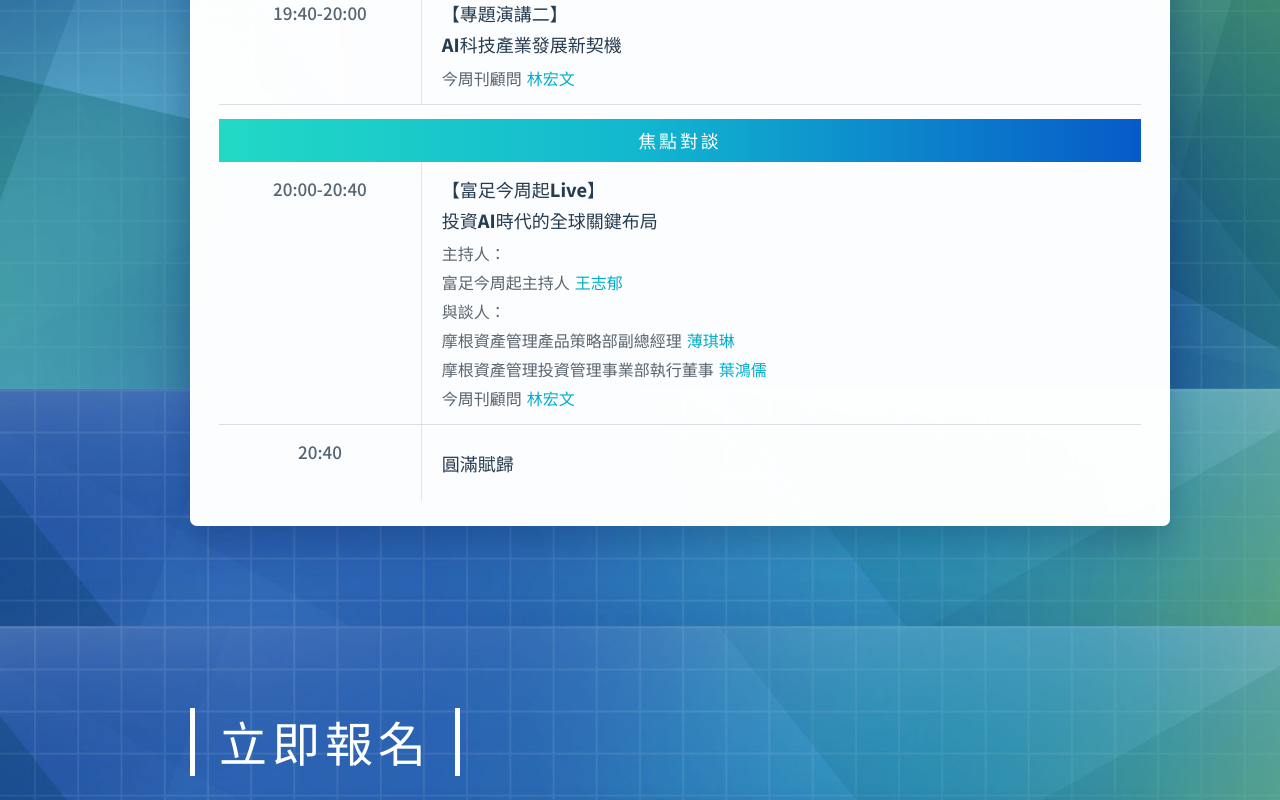
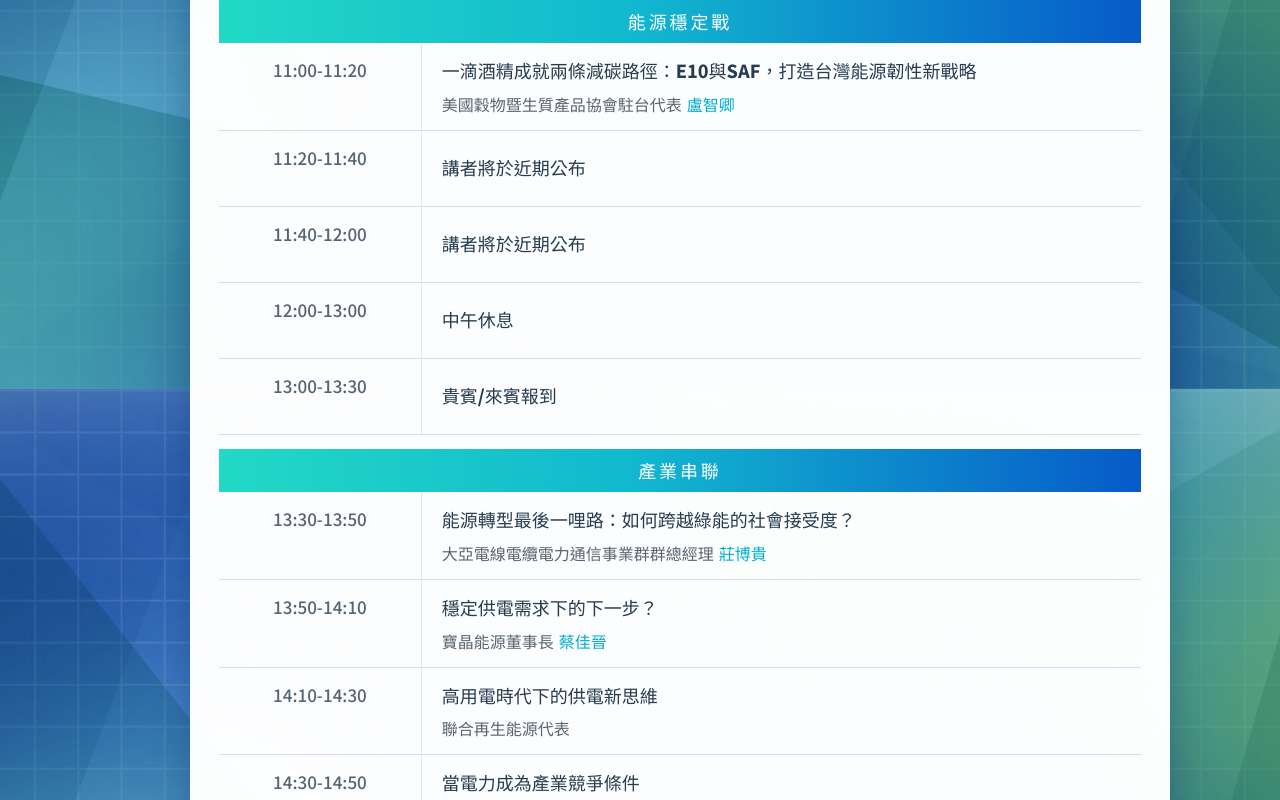
Before and after one commit to jackietsairock/NEWNERGYFOURM, a Vue app: page / in a window 1280 px wide. Shown: the part 4340-5140 px from the top of the page. Built offline with nearby package versions, Linux system fonts and the light colour scheme.

Commit message:
調整議程時間及講者資訊，更新介紹區域樣式以適應不同螢幕尺寸

```diff
--- a/src/assets/json/info.json
+++ b/src/assets/json/info.json
@@ -140,48 +140,134 @@
           ]
         },
         {
-          "time": "19:40-20:00",
-          "topic": "【專題演講二】<br>AI科技產業發展新契機",
+          "time": "11:00-11:20",
+          "section": "能源穩定戰",
+          "topic": "一滴酒精成就兩條減碳路徑：E10與SAF，打造台灣能源韌性新戰略",
           "speaker": [
             {
-              "speakerTitle": "今周刊顧問",
-              "speakerName": "林宏文"
+              "speakerTitle": "美國穀物暨生質產品協會駐台代表",
+              "speakerName": "盧智卿"
             }
           ]
         },
         {
-          "time": "20:00-20:40",
-          "section": "焦點對談",
-          "topic": "【富足今周起Live】<br>投資AI時代的全球關鍵布局",
+          "time": "11:20-11:40",
+          "topic": "講者將於近期公布",
+          "speaker": [
+            {}
+          ]
+        },
+        {
+          "time": "11:40-12:00",
+          "topic": "講者將於近期公布",
+          "speaker": [
+            {}
+          ]
+        },
+        {
+          "time": "12:00-13:00",
+          "topic": "中午休息",
+          "speaker": [
+            {}
+          ]
+        },
+        {
+          "time": "13:00-13:30",
+          "topic": "貴賓/來賓報到",
+          "speaker": [
+            {}
+          ]
+        },
+        {
+          "time": "13:30-13:50",
+          "section": "產業串聯",
+          "topic": "能源轉型最後一哩路：如何跨越綠能的社會接受度？",
           "speaker": [
             {
-              "speakerTitle": "主持人："
-            },
-            {
-              "speakerTitle": "富足今周起主持人",
-              "speakerName": "王志郁"
-            },
-            {},
-            {
-              "speakerTitle": "與談人："
-            },
-            {
-              "speakerTitle": "摩根資產管理產品策略部副總經理",
-              "speakerName": "薄琪琳"
-            },
-            {
-              "speakerTitle": "摩根資產管理投資管理事業部執行董事",
-              "speakerName": "葉鴻儒"
-            },
-            {
-              "speakerTitle": "今周刊顧問",
-              "speakerName": "林宏文"
+              "speakerTitle": "大亞電線電纜電力通信事業群群總經理",
+              "speakerName": "莊博貴"
             }
           ]
         },
         {
-          "time": "20:40",
-          "topic": "圓滿賦歸",
+          "time": "13:50-14:10",
+          "topic": "穩定供電需求下的下一步？",
+          "speaker": [
+            {
+              "speakerTitle": "寶晶能源董事長",
+              "speakerName": "蔡佳晉"
+            }
+          ]
+        },
+        {
+          "time": "14:10-14:30",
+          "topic": "高用電時代下的供電新思維",
+          "speaker": [
+            {
+              "speakerTitle": "聯合再生能源代表"
+            }
+          ]
+        },
+        {
+          "time": "14:30-14:50",
+          "topic": "當電力成為產業競爭條件",
+          "speaker": [
+            {
+              "speakerTitle": "泓荃科技執行長",
+              "speakerName": "李慧平"
+            }
+          ]
+        },
+        {
+          "time": "14:50-15:30",
+          "topic": "跨界對談",
+          "speaker": [
+            {
+              "speakerTitle": "主持人：今周刊研發長",
+              "speakerName": "王之杰"
+            },
+            {
+              "speakerTitle": "與談人：上述講者"
+            }
+          ]
+        },
+        {
+          "time": "15:30-15:45",
+          "topic": "中場休息",
+          "speaker": [
+            {}
+          ]
+        },
+        {
+          "time": "15:45-16:05",
+          "topic": "企業如何取得穩定電力（題目待定）",
+          "speaker": [
+            {
+              "speakerTitle": "安侯永續發展顧問公司董事兼執行副總",
+              "speakerName": "林泉興"
+            }
+          ]
+        },
+        {
+          "time": "16:05-16:25",
+          "topic": "算力世界，電力隨行：AI時代電力市場的變革與商機",
+          "speaker": [
+            {
+              "speakerTitle": "星星電力總經理",
+              "speakerName": "關婷怡"
+            }
+          ]
+        },
+        {
+          "time": "16:25-16:30",
+          "topic": "講者將於近期公布",
+          "speaker": [
+            {}
+          ]
+        },
+        {
+          "time": "16:30",
+          "topic": "圓滿結束",
           "speaker": [
             {}
           ]
--- a/src/components/Intro.vue
+++ b/src/components/Intro.vue
@@ -90,9 +90,9 @@
     }
 
     @media screen and (max-width: 1200px) {
-        .intro_text__body :deep(br){
-            display: none;
-        }
+        // .intro_text__body :deep(br){
+        //     display: none;
+        // }
     }
 
     @media screen and (max-width: 768px) {
@@ -107,7 +107,7 @@
 
         .intro_text__body{
             font-size: 1rem;
-            text-align: left;
+            text-align: justify;
             line-height: 1.8;
             letter-spacing: 0.03em;
         }
--- a/src/components/Title.vue
+++ b/src/components/Title.vue
@@ -35,4 +35,10 @@
         border-left-color: #ffffff;
         border-right-color: #ffffff;
     }
+
+    @media (max-width: 1024px) {
+        .title {
+            font-size: 36px;
+        }
+    }
 </style>
```
